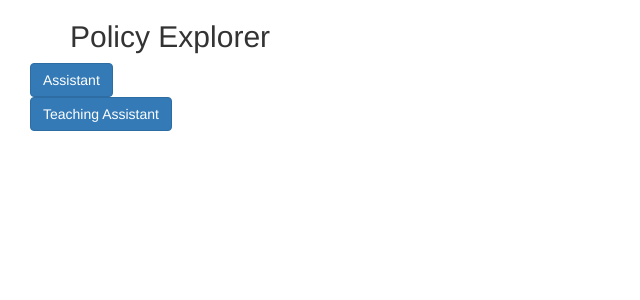
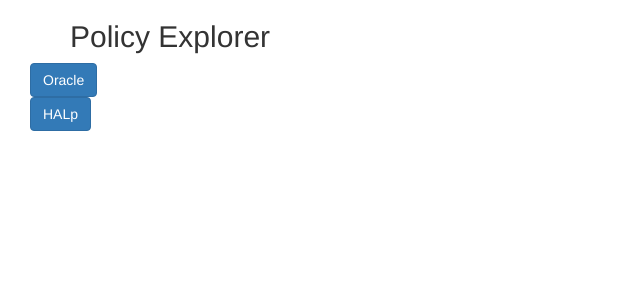
Before and after one commit to sidprasad/halp, a Flask app: page /explorer in a window 1280 px wide. Shown: the top 300 px of the page, without its empty margins (0-640 px from the left). Run offline with Flask 3, Linux system fonts and the light colour scheme; data that the repository does not hold is empty; parts of the project's set-up code (start-up, migrations or seed data) failed here and were passed over; some libraries are stand-ins or nearby versions.

Commit message:
README overhaul

```diff
--- a/templates/explorer.html
+++ b/templates/explorer.html
@@ -130,7 +130,8 @@
         <div class="container" style="position: fixed; left: 0; z-index: 999;">
             <div class = "container" id="assistantdiv">
                 <button class="btn btn-primary" type="button" data-toggle="collapse" data-target="#collapseExample" aria-expanded="false" aria-controls="collapseExample" >
-                    Assistant
+                    Oracle
+                    <!-- <img id="assistant-logo" class="img-thumbnail" src="{{ url_for('static', filename='assistant-logo.png') }}" alt="Assistant Logo" width="50" height="50"> -->
                 </button>
                 <div class="collapse" id="collapseExample">
                     <div class="card card-body">
@@ -163,7 +164,8 @@
             </div>
             <div class = "container" id="tutordiv">
                 <button  class="btn btn-primary"  onclick="populateQuestion()"    type="button" data-toggle="collapse" data-target="#collapseExample2" aria-expanded="false" aria-controls="collapseExample" >
-                    Teaching Assistant
+                    HALp
+                    <!-- <img id="halp-logo" class="img-thumbnail" src="{{ url_for('static', filename='halp-logo.png') }}" alt="HALP Logo" width="50" height="50"> -->
                 </button>
 
                 <div class="collapse" id="collapseExample2">
```
Also changed, not shown: README.md, static/assistant-logo.png (added), static/halp-logo.png (added).
